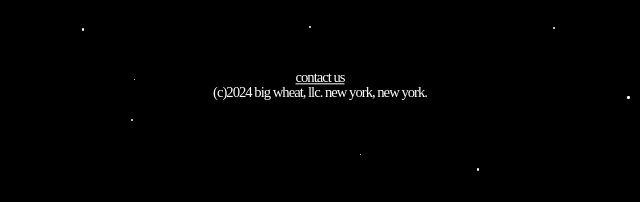
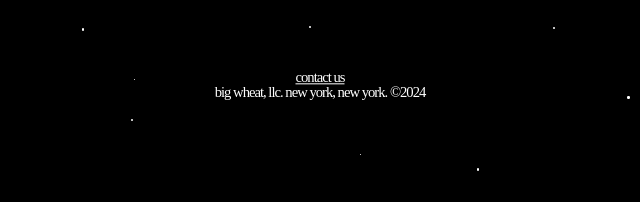
Before and after one commit to big-wheat/big-wheat.github.io, a plain HTML site: page index.html in a window 1280 px wide. Shown: the part 595-797 px from the top of the page, 320-960 px from the left. Drawn offline with Linux system fonts and the light colour scheme.

Commit message:
Update index.html

```diff
--- a/index.html
+++ b/index.html
@@ -71,7 +71,7 @@
     <p1><a href="mailto:audrey@bigwheat.us" style="color: white;">contact us</a>
 
 <br>
-(c)2024 big wheat, llc. new york, new york. </p1>
+big wheat, llc. new york, new york. ©2024 </p1>
 
     <script>
         // Create stars dynamically
```
